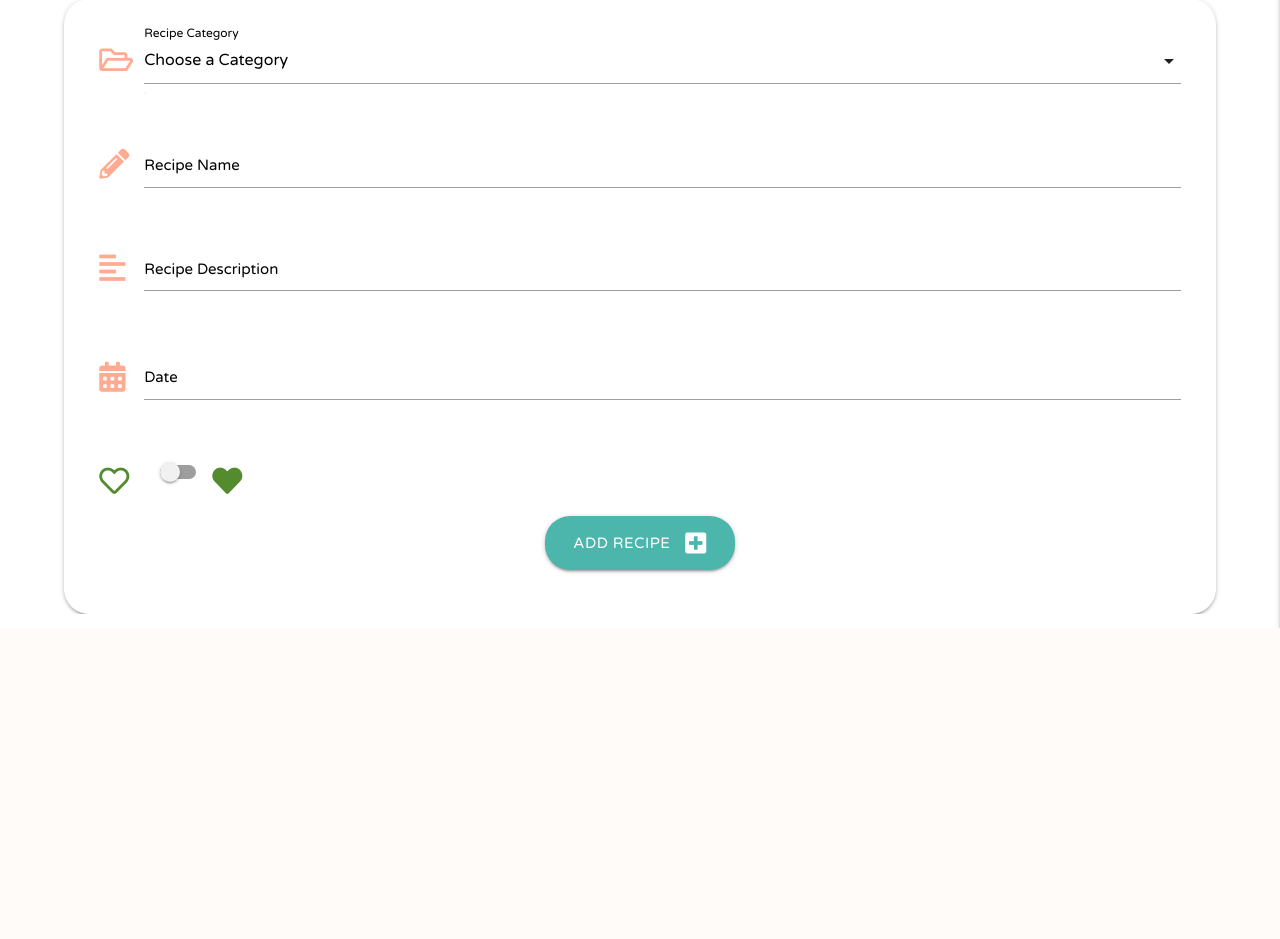
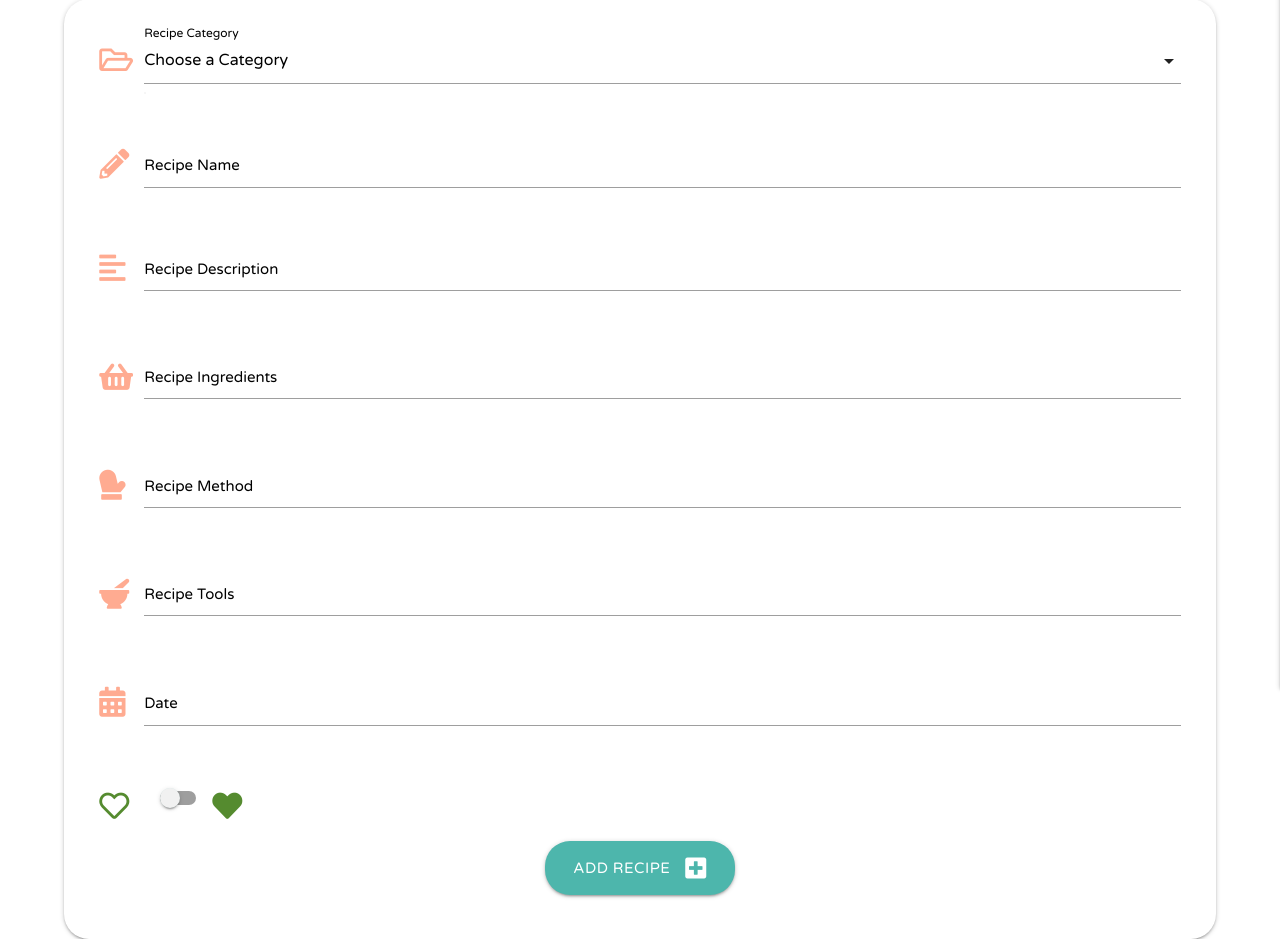
Before and after one commit to Code-Institute-Submissions/FeedMe, a Flask app: page /add_recipe in a window 1280 px wide. Shown: the part 172-1111 px from the top of the page. Before the commit the page ends 800 px from the top, so only its background shows below. Run offline with Flask 2, Linux system fonts and the light colour scheme; data that the repository does not hold is empty; some libraries are stand-ins or nearby versions; some web fonts are replaced.

Commit message:
added icons to add_recipe template

```diff
--- a/templates/add_recipe.html
+++ b/templates/add_recipe.html
@@ -38,6 +38,33 @@
                     <label for="recipe_description">Recipe Description</label>
                 </div>
             </div>
+            <!-- Recipe Ingredients -->
+            <div class="row">
+                <div class="input-field col s12">
+                    <i class="fas fa-shopping-basket prefix deep-orange-text text-lighten-3"></i>
+                    <textarea id="recipe_ingredients" name="recipe_ingredients" minlength="5"
+                        maxlength="200" class="materialize-textarea validate" required></textarea>
+                    <label for="recipe_ingredients">Recipe Ingredients</label>
+                </div>
+            </div>
+            <!-- Recipe Method -->
+            <div class="row">
+                <div class="input-field col s12">
+                    <i class="fas fa-mitten prefix deep-orange-text text-lighten-3"></i>
+                    <textarea id="recipe_method" name="recipe_method" minlength="5"
+                        maxlength="200" class="materialize-textarea validate" required></textarea>
+                    <label for="recipe_method">Recipe Method</label>
+                </div>
+            </div>
+            <!-- Recipe Tools -->
+            <div class="row">
+                <div class="input-field col s12">
+                    <i class="fas fa-mortar-pestle prefix deep-orange-text text-lighten-3"></i>
+                    <textarea id="recipe_tools" name="recipe_tools" minlength="5"
+                        maxlength="200" class="materialize-textarea validate" required></textarea>
+                    <label for="recipe_tools">Recipe Tools</label>
+                </div>
+            </div>
             <!-- Date that Recipe was inserted -->
             <div class="row">
                 <div class="input-field col s12">
--- a/templates/recipes.html
+++ b/templates/recipes.html
@@ -46,7 +46,7 @@
             <div class="collapsible-body">
                 <strong>{{ recipe.category_name }}</strong>
                 <p>{{ recipe.recipe_description }}</p>
-                <i class="fas fa-apple-alt prefix light-green-text text-darken-4"></i><strong>Ingredients:</strong>
+                <i class="fa-shopping-basket prefix light-green-text text-darken-4"></i><strong>Ingredients:</strong>
                 <p>{{ recipe.recipe_ingredients }}</p>
                 <i class="fas fa-mitten prefix light-green-text text-darken-4"></i><strong>Method:</strong>
                 <p>{{ recipe.recipe_method }}</p>
```
